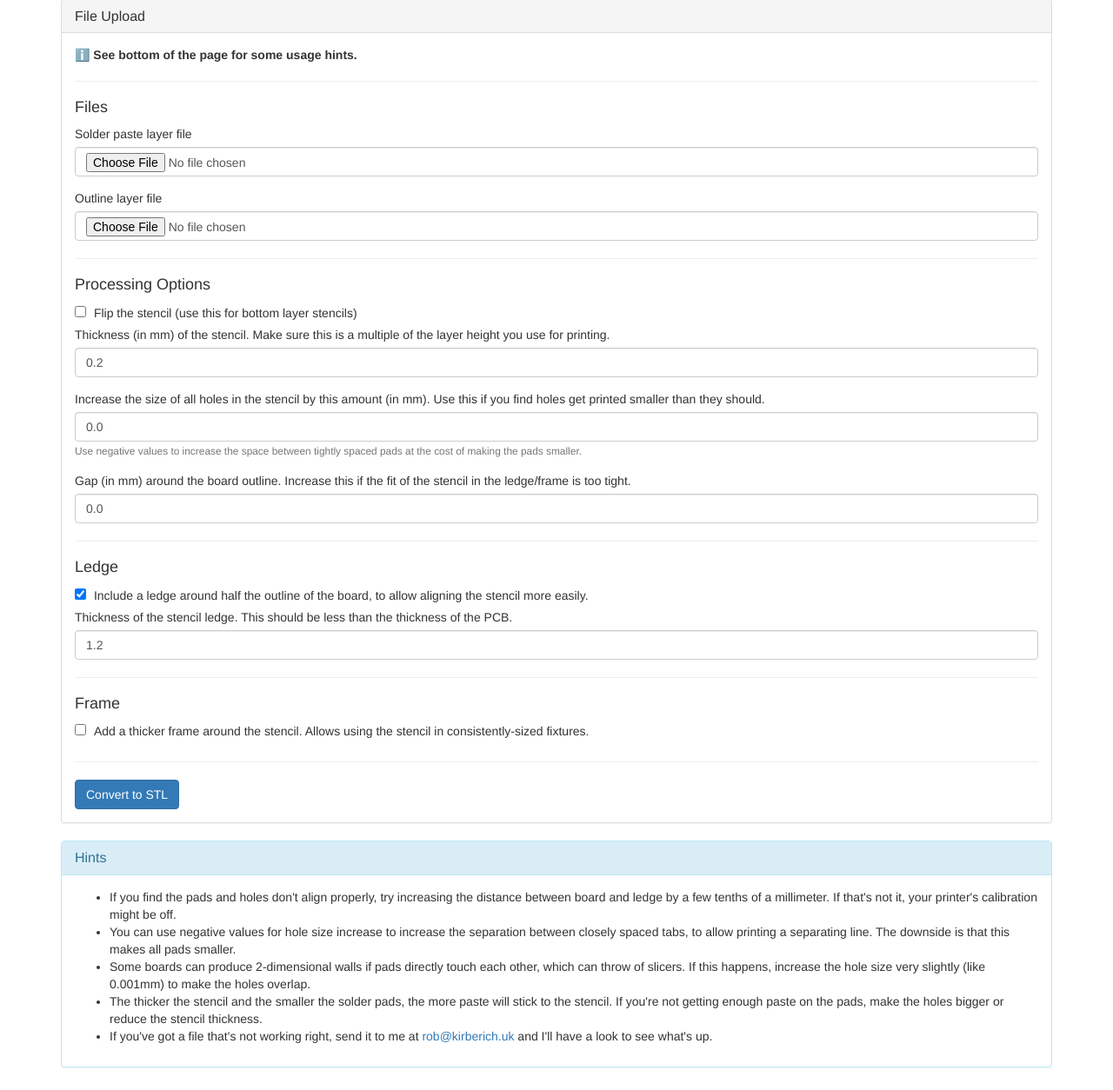
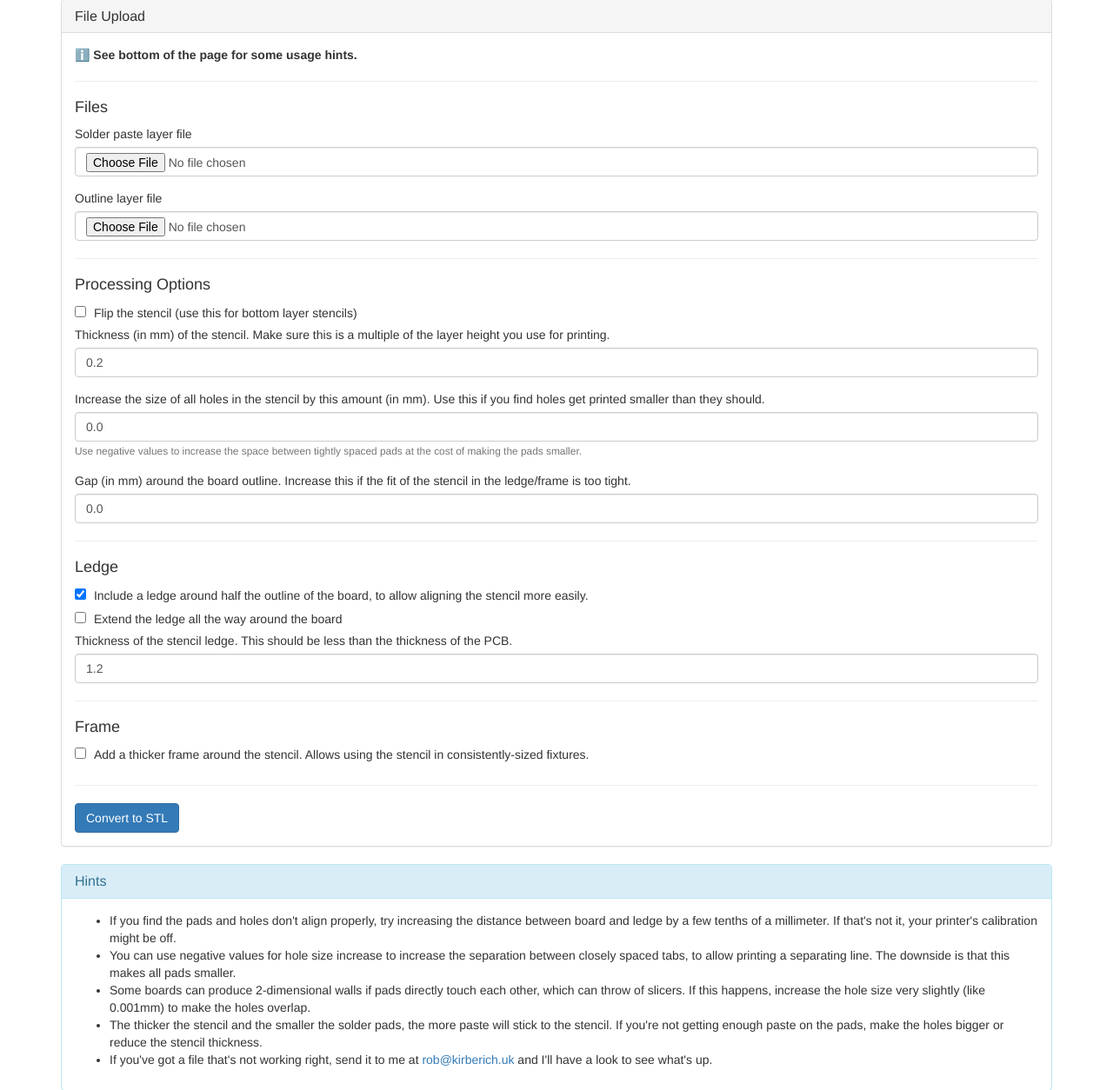
Before and after one commit to kirberich/gerber_to_scad, a Django app: template gts_service/templates/main.html in a window 1280 px wide. Shown: the part 244-1498 px from the top of the page at 87% size. Run offline with Django 3.2, Linux system fonts and the light colour scheme; the template is opened without the code that fills it: values that come from a table or form of the project are taken from there, others are empty; some libraries are stand-ins or nearby versions.

Commit message:
Add missing full-ledge field

```diff
--- a/gts_service/templates/main.html
+++ b/gts_service/templates/main.html
@@ -127,6 +127,7 @@
                 <h4>Ledge</h4>
                 <div class="collapse-container">
                     {% bootstrap_field form.include_ledge %}
+                    {% bootstrap_field form.full_ledge %}
                     <div class="collapse-content expanded">
                         {% bootstrap_field form.ledge_thickness %}
                     </div>
```
